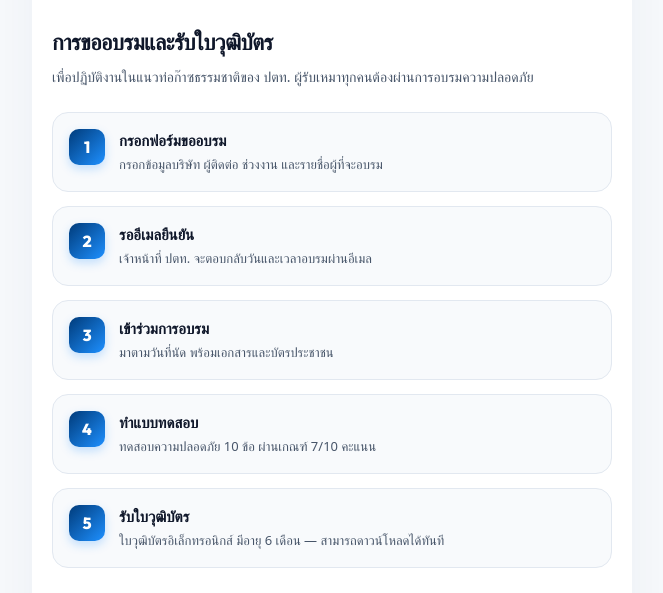
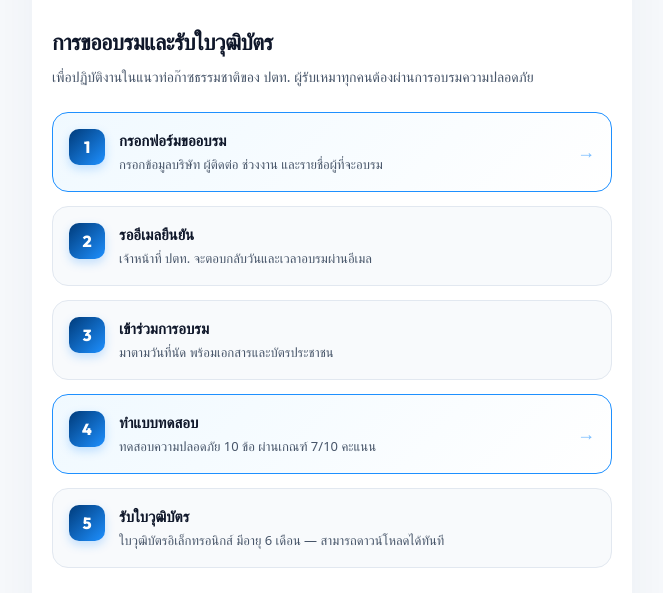
Before and after one commit to pttosp1-wq/safety-passport, a plain HTML site: page start.html in a window 1280 px wide. Shown: the part 168-761 px from the top of the page, without its empty margins (308-971 px from the left). Drawn offline with Linux system fonts and the light colour scheme; a web font is replaced by a local one.

Commit message:
Add files via upload

```diff
--- a/start.html
+++ b/start.html
@@ -57,7 +57,25 @@
     display: flex; align-items: flex-start; gap: 14px;
     background: var(--gray-50); border: 1px solid var(--gray-200);
     border-radius: 16px; padding: 16px;
+    transition: all 0.2s ease;
   }
+  .step.clickable {
+    cursor: pointer;
+    border-color: var(--sky);
+    background: linear-gradient(135deg, #F0F9FF, #FFFFFF);
+  }
+  .step.clickable:hover {
+    transform: translateY(-2px);
+    box-shadow: 0 6px 16px rgba(30,144,255,0.15);
+    border-color: var(--navy);
+  }
+  .step.clickable:active { transform: translateY(0); }
+  .step-arrow {
+    color: var(--sky); font-size: 18px; flex-shrink: 0;
+    align-self: center; opacity: 0; transition: opacity 0.2s ease;
+  }
+  .step.clickable .step-arrow { opacity: 0.6; }
+  .step.clickable:hover .step-arrow { opacity: 1; color: var(--navy); }
   .step-num {
     width: 36px; height: 36px; flex-shrink: 0;
     background: linear-gradient(135deg, var(--navy), var(--sky));
@@ -106,12 +124,13 @@
     </div>
 
     <div class="steps">
-      <div class="step">
+      <div class="step clickable" onclick="goStep(1)">
         <div class="step-num">1</div>
         <div class="step-body">
           <div class="step-title">กรอกฟอร์มขออบรม</div>
           <div class="step-desc">กรอกข้อมูลบริษัท ผู้ติดต่อ ช่วงงาน และรายชื่อผู้ที่จะอบรม</div>
         </div>
+        <div class="step-arrow">→</div>
       </div>
 
       <div class="step">
@@ -130,12 +149,13 @@
         </div>
       </div>
 
-      <div class="step">
+      <div class="step clickable" onclick="goStep(4)">
         <div class="step-num">4</div>
         <div class="step-body">
           <div class="step-title">ทำแบบทดสอบ</div>
           <div class="step-desc">ทดสอบความปลอดภัย 10 ข้อ ผ่านเกณฑ์ 7/10 คะแนน</div>
         </div>
+        <div class="step-arrow">→</div>
       </div>
 
       <div class="step">
@@ -171,6 +191,14 @@
   function goNext() {
     window.location.href = `request.html?division=${division}`;
   }
+
+  function goStep(n) {
+    if (n === 1) {
+      window.location.href = `request.html?division=${division}`;
+    } else if (n === 4) {
+      window.location.href = 'index.html';
+    }
+  }
 </script>
 </body>
 </html>
```
Also changed, not shown: request.html (+1 -7 lines).
